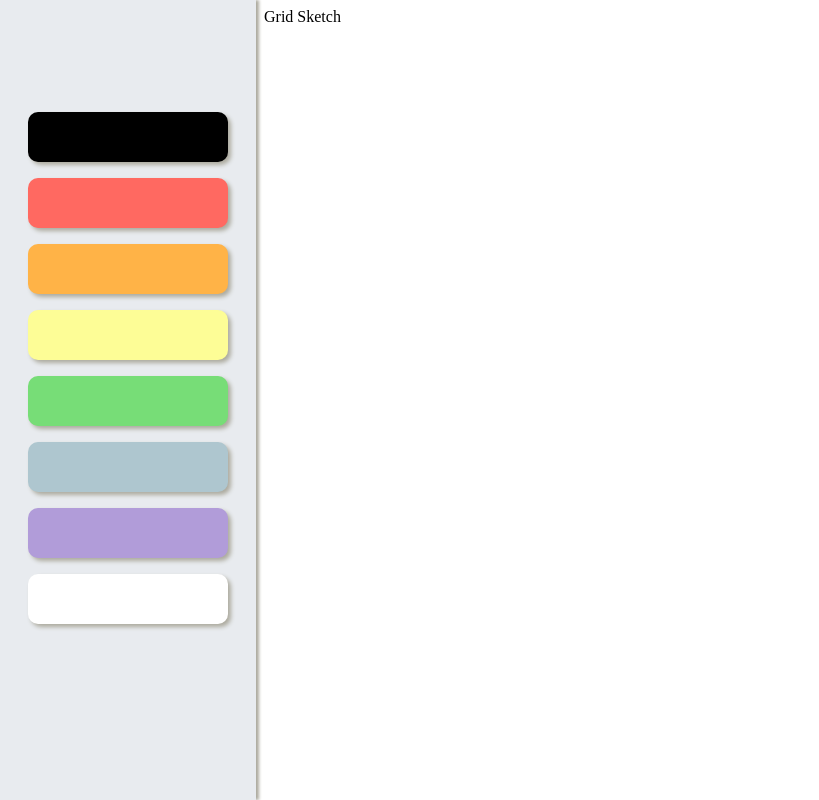
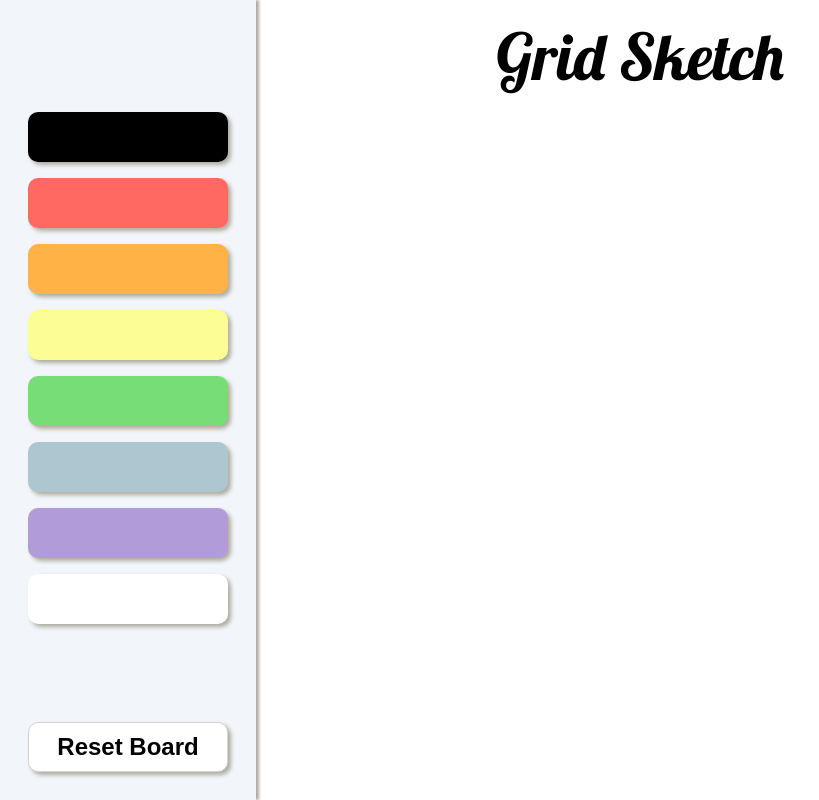
Before and after one commit to stevenbruno/GridSketch, a plain HTML site: page index.html in a window 1280 px wide. Shown: the whole page, without its empty margins (0-819 px from the left). Drawn offline with Linux system fonts and the light colour scheme.

Commit message:
add reset board button, style title text

```diff
--- a/index.css
+++ b/index.css
@@ -1,3 +1,9 @@
+.main {
+    text-align: center;
+    margin-top: 1rem;
+}
+
+
 .sidenav { /* for desktop */
     height: 100%;
     width: 20vw;
@@ -5,7 +11,7 @@
     z-index: 1;
     top: 0;
     left: 0;
-    background-color: #e8ebef;
+    background-color: #f2f6fb;
     overflow-x: hidden;
     box-shadow: 3px 0px 3px 0 #adab9f;
     text-align: center;
@@ -17,18 +23,20 @@
     display: inline-block;
 }
 
-.sidenav ul>div {
+.sidenav ul>div, button {
     margin: 1rem;
+    border: none;
     border-radius: 10px;
     box-shadow: 3px 3px 4px 0 #adab9f;
 }
 
 
 #title {
-    margin-left: 20vw;
+    font: 4rem 'Lobster', cursive;
 }
 
 /* #region Color Buttons */
+
 
 #black {
     background-color: black;
@@ -36,13 +44,11 @@
     width: 200px;
 }
 
-
 #red {
     background-color: #ff6961;
     height: 50px;
     width: 200px;
 }
-
 
 #orange {
     background-color: #ffb347;
@@ -50,13 +56,11 @@
     width: 200px;
 }
 
-
 #yellow {
     background-color: #fdfd96;
     height: 50px;
     width: 200px;
 }
-
 
 #green {
     background-color: #77dd77;
@@ -64,13 +68,11 @@
     width: 200px;
 }
 
-
 #blue {
     background-color: #aec6cf;
     height: 50px;
     width: 200px;
 }
-
 
 #purple {
     background-color: #b19cd9;
@@ -78,11 +80,26 @@
     width: 200px;
 }
 
-
 #white {
     background-color: white;
     height: 50px;
     width: 200px;
 }
 
+#hidden {
+    visibility: hidden;
+    height: 50px;
+    width: 200px;
+}
+
 /* #endregion Color Buttons */
+
+#reset {
+    text-align: center;
+    border: 1px solid lightgrey;
+    vertical-align: middle;
+    background-color: white;
+    height: 50px;
+    width: 200px;
+    font: 1.5rem 'Alegreya Sans', sans-serif;
+}
--- a/index.html
+++ b/index.html
@@ -5,6 +5,7 @@
     <meta name="viewport" content="width=device-width, initial-scale=1">
     <title>Grid Sketch</title>
     <link rel="stylesheet" href="index.css">
+    <link href="https://fonts.googleapis.com/css?family=Lobster|Alegreya+Sans:800" rel="stylesheet">
   </head>
   <body>
       <div class="sidenav">
@@ -17,6 +18,8 @@
               <div id="blue"></div>
               <div id="purple"></div>
               <div id="white"></div>
+              <div id="hidden"></div>
+              <button type="button" id="reset"><strong>Reset Board</strong></button>
           </ul>
       </div>
       <div class="main">
```
